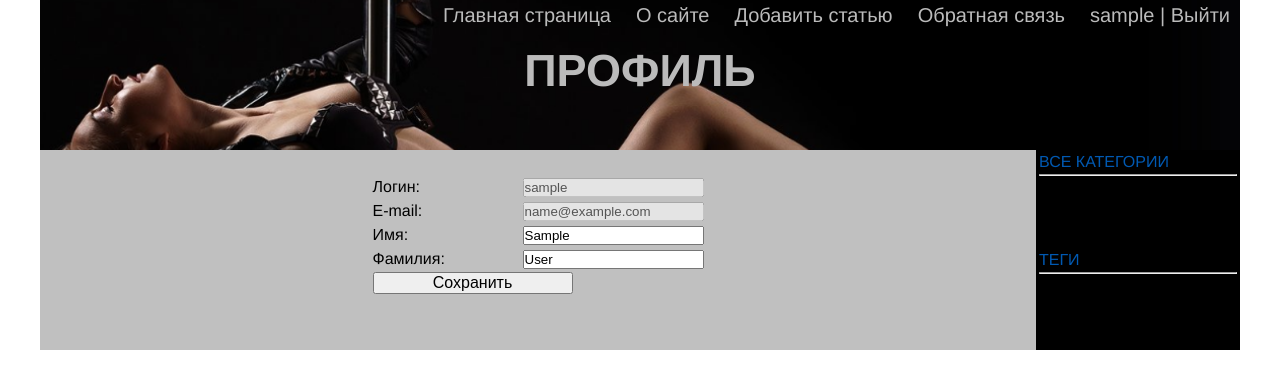
After one commit to lilyxer/my_litle_site, a Django app: page /users/profile/ in a window 1280 px wide. The commit adds this page. Shown: the top 389 px of the page. Run offline with Django 4.2, Linux system fonts and the light colour scheme; the visitor is signed in with stand-in values (Sample User, id 1); data that the repository does not hold is empty; parts of the project's set-up code (start-up, migrations or seed data) failed here and were passed over.

Commit message:
Изменения: - реализовали аутентификацию через почту:   - main/settings.py - добавлен бек   - users/authentication.py - добавлена форма аутентефикации через почту - реализация страницы профиля:   - templates/base.html - ссылка с имененем ведет на страницу профиля   - users/forms - форма профиля   - profile.html - шаблон страницы пользователя   - users/urls.py - маршрут профиля   - users/views.py - обработчик профиля

```diff
--- a/main/settings.py
+++ b/main/settings.py
@@ -124,7 +124,6 @@ USE_I18N = True
 
 USE_TZ = True
 
-
 # Static files (CSS, JavaScript, Images)
 # https://docs.djangoproject.com/en/4.2/howto/static-files/
 
@@ -141,6 +140,11 @@ DEFAULT_AUTO_FIELD = 'django.db.models.BigAutoField'
 LOGIN_REDIRECT_URL = 'home'  # Стандартное перенаправление при успешной аутентефикации
 LOGOUT_REDIRECT_URL = 'home'  # Стандартное перенаправление при выходе
 LOGIN_URL = 'users:login'  # Стандартное перенаправление при неавторизованном запросе
+
+AUTHENTICATION_BACKENDS = [
+    'django.contrib.auth.backends.ModelBackend', # стандартная реализация аутентификации по логин/паролю
+    'users.authentication.EmailAuthBackend', # самописный бекенд с реализацией через email
+]
 
 # Логирование
 # LOGGING = {
--- a/templates/base.html
+++ b/templates/base.html
@@ -21,7 +21,8 @@
                     </li>
                 {% endfor %}
                 {% if user.is_authenticated %}
-                    <li class='menu-list-item'>{{ user.username }} |
+                    <li class='menu-list-item'>
+                    <a class='menu-link' href='{% url 'users:profile' %}'>{{ user.username }}</a> |
                     <a class='menu-link' href='{% url 'users:logout' %}'>Выйти</a></li>
                 {% else %}
                 <li class='menu-list-item'>
--- a/users/forms.py
+++ b/users/forms.py
@@ -33,3 +33,19 @@ class RegisterUserForm(UserCreationForm):
         if get_user_model().objects.filter(email=email).exists():
             raise forms.ValidationError('Почтовый адрес не уникален')
         return email
+
+class ProfileUserForm(forms.ModelForm):
+    username = forms.CharField(disabled=True, label='Логин', widget=forms.TextInput(attrs={'class': 'form-input'}))
+    email = forms.CharField(disabled=True, label='E-mail', widget=forms.TextInput(attrs={'class': 'form-input'}))
+
+    class Meta:
+        model = get_user_model()
+        fields = ['username', 'email', 'first_name', 'last_name']
+        labels = {
+            'first_name': 'Имя',
+            'last_name': 'Фамилия',
+        }
+        widgets = {
+            'first_name': forms.TextInput(attrs={'class': 'form-input'}),
+            'last_name': forms.TextInput(attrs={'class': 'form-input'}),
+        }
--- /dev/null
+++ b/users/templates/users/profile.html
@@ -0,0 +1,17 @@
+{% extends 'base.html' %}
+
+{% block content %}
+<div class='post'>
+    <div class='post-content'>
+    <form method='POST'>
+        {% csrf_token %}
+        <div class='form-error'>{{ form.non_field_errors }}</div>
+        {% for elem in form %}
+            <label class='form-label' for='{{ elem.id_for_label }}'>{{elem.label}}: </label>{{ elem }}</p>
+            <div class='form-error'>{{ elem.errors }}</div>
+        {% endfor %}
+        <button class='form-button' type='submit'>Сохранить</button>
+    </form>
+    </div>
+</div>
+{% endblock content %}
--- a/users/urls.py
+++ b/users/urls.py
@@ -7,5 +7,6 @@ app_name = 'users'  # namespaces
 urlpatterns = [
     path('login/', LoginUser.as_view(), name='login'),
     path('logout/', LogoutView.as_view(), name='logout'),
-    path('register/', RegisterUser.as_view(), name='register')
+    path('register/', RegisterUser.as_view(), name='register'),
+    path('profile/', ProfileUser.as_view(), name='profile')
 ]
--- a/users/views.py
+++ b/users/views.py
@@ -1,8 +1,11 @@
+from django.db.models.base import Model as Model
 from django.shortcuts import render
 from django.http import HttpResponse, HttpResponseRedirect
 from django.views import generic
 from django.contrib.auth import authenticate, login, logout
 from django.contrib.auth.views import LoginView
+from django.contrib.auth.mixins import LoginRequiredMixin
+
 
 from django.urls import reverse, reverse_lazy
 
@@ -27,6 +30,18 @@ class RegisterUser(generic.CreateView):
     extra_context = {'title': "Регистрация"}
     success_url = reverse_lazy('users:login')
 
+
+class ProfileUser(LoginRequiredMixin, generic.UpdateView):
+    model = get_user_model()
+    form_class = ProfileUserForm
+    template_name = 'users/profile.html'
+    extra_context = {'title': 'Профиль'}
+
+    def get_success_url(self):
+        return reverse_lazy('users:profile', args=[self.request.user.pk])
+
+    def get_object(self, queryset=None):
+        return self.request.user
 
 def register(request):
     if request.method == 'POST':
```
Also changed, not shown: users/authentication.py (added, +20 -0 lines).
